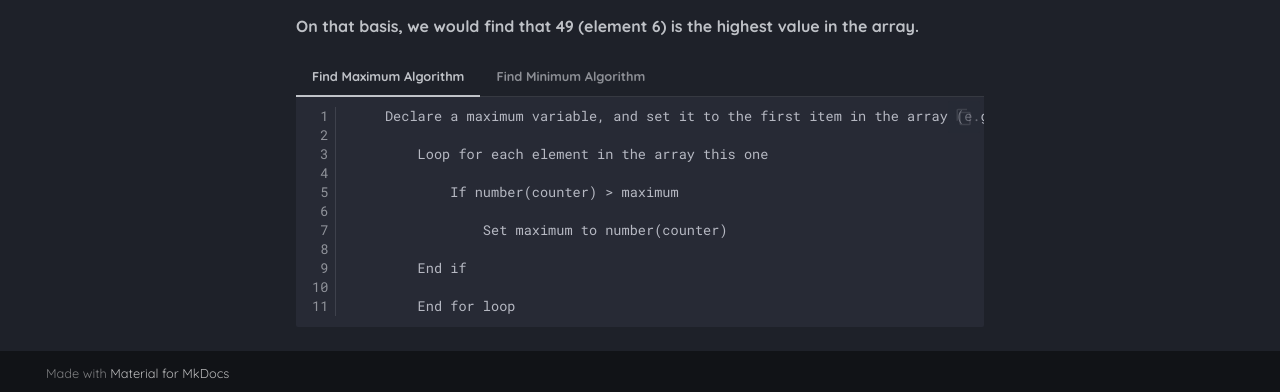
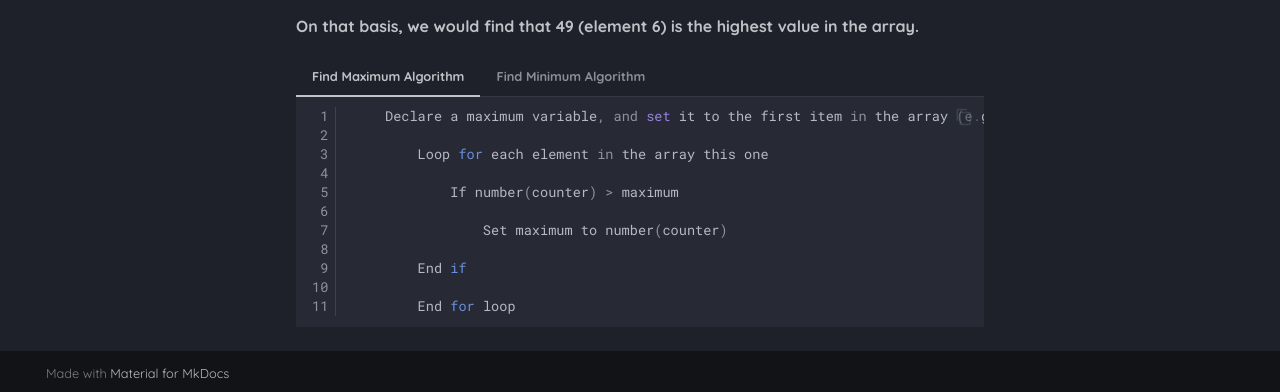
Before and after one commit to Mr-Wood-CS/Higher-Computing-Science-MD-Files, an MkDocs documentation site: the page built from docs/SI/09-Standard-Algorithms.md, in a window 1280 px wide and 900 px high, scrolled down 5676 px. Shown: the part 505-897 px from the top of the window. Built offline with MkDocs 1.6.1 and Material for MkDocs 9.7.7, drawn with Linux system fonts in a browser that asks for light colours.

Commit message:
Update 09-Standard-Algorithms.md

````diff
--- a/docs/SI/09-Standard-Algorithms.md
+++ b/docs/SI/09-Standard-Algorithms.md
@@ -356,7 +356,7 @@ __On that basis, we would find that 49 (element 6) is the highest value in the a
 
 === "__Find Maximum Algorithm__"
 
-    ``` text linenums="1"
+    ``` python linenums="1"
 		Declare a maximum variable, and set it to the first item in the array (e.g. 33)
 
     		Loop for each element in the array this one
````
